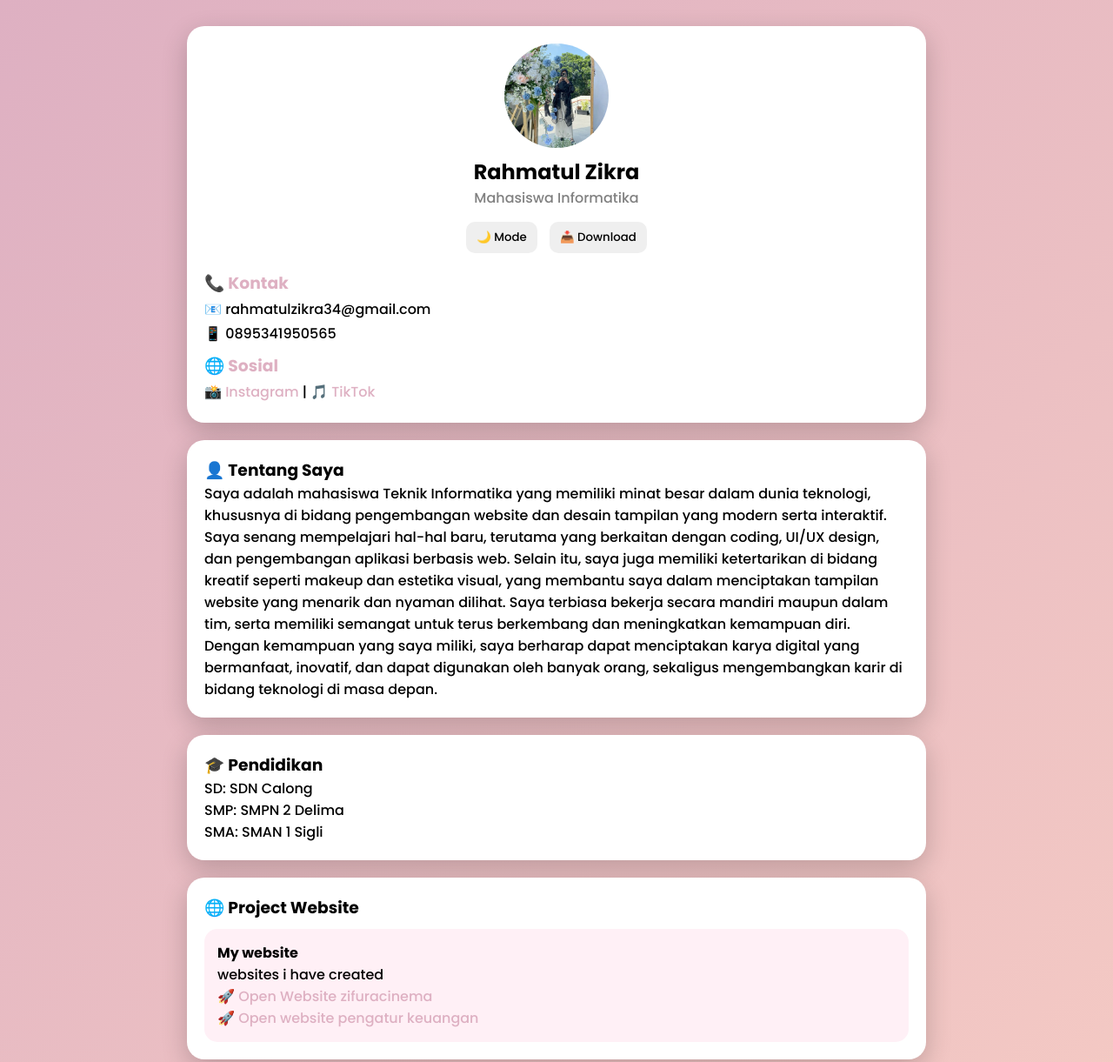
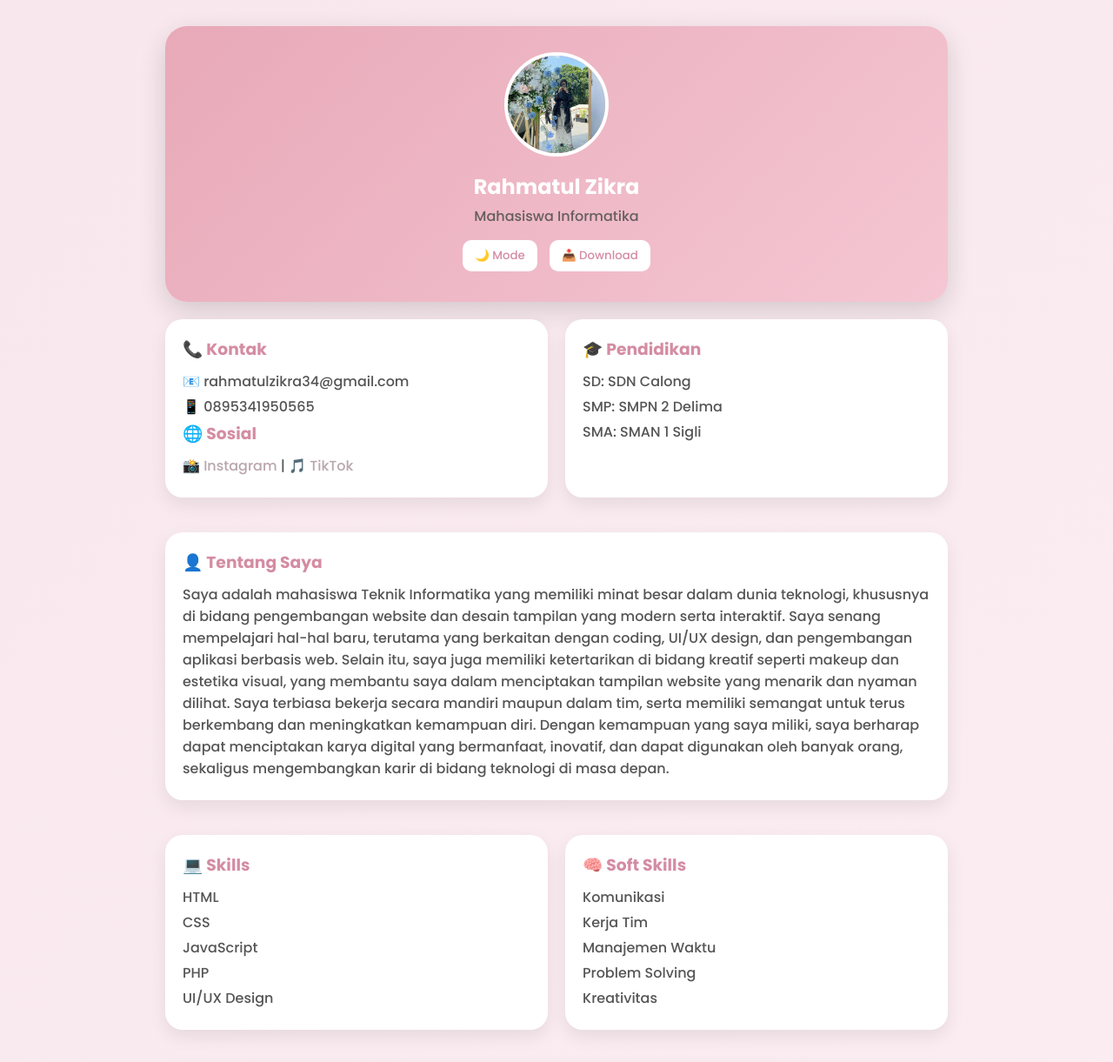
Before and after one commit to rahmatulzikra34-debug/profile, a plain HTML site: page index.html in a window 1280 px wide. Shown: the top 1221 px of the page at 87% size. Drawn offline with Linux system fonts and the light colour scheme.

Commit message:
Update index.html

```diff
--- a/index.html
+++ b/index.html
@@ -16,89 +16,113 @@
 }
 
 body{
-    background: linear-gradient(135deg,#deb0c2,#fad0c4);
+    background: linear-gradient(135deg,#f8e8ee,#fceff3);
     display:flex;
     justify-content:center;
     padding:30px;
 }
 
+/* CONTAINER */
 .cv{
-    width:850px;
+    width:900px;
 }
 
-/* CARD */
-.card{
-    background:white;
-    padding:20px;
-    border-radius:20px;
+/* HEADER */
+.header{
+    background: linear-gradient(135deg,#e8a9b8,#f5c6d3);
+    padding:30px;
+    border-radius:25px;
+    text-align:center;
+    color:white;
+    box-shadow:0 10px 30px rgba(0,0,0,0.15);
     margin-bottom:20px;
-    box-shadow:0 10px 30px rgba(0,0,0,0.2);
-    animation:fade 0.7s ease;
 }
 
-@keyframes fade{
-    from{opacity:0; transform:translateY(20px);}
-    to{opacity:1;}
-}
-
-/* PROFILE */
 .profile{
     width:120px;
     height:120px;
     border-radius:50%;
     object-fit:cover;
-    display:block;
-    margin:0 auto 10px;
+    border:4px solid white;
+    margin-bottom:10px;
 }
 
+/* CARD */
+.card{
+    background:#ffffff;
+    padding:20px;
+    border-radius:20px;
+    margin-bottom:20px;
+    box-shadow:0 8px 20px rgba(0,0,0,0.08);
+    transition:0.3s;
+}
+
+.card:hover{
+    transform:translateY(-5px);
+}
+
+/* GRID */
+.grid{
+    display:grid;
+    grid-template-columns:1fr 1fr;
+    gap:20px;
+}
+
+/* FULL WIDTH */
+.full{
+    grid-column:span 2;
+}
+
+/* TEXT */
 h2{
-    text-align:center;
+    font-weight:700;
 }
 
 .job{
-    text-align:center;
-    color:gray;
+    opacity:0.9;
     margin-bottom:10px;
+}
+
+h3{
+    margin-bottom:10px;
+    color:#d48ca3;
+}
+
+p{
+    margin:4px 0;
+    color:#555;
 }
 
 /* BUTTON */
 .btn-group{
-    text-align:center;
+    margin-top:10px;
 }
 
 .btn-group button{
     margin:5px;
-    padding:8px 12px;
+    padding:8px 14px;
     border:none;
     border-radius:10px;
-    background:#deb0c2
-    color:white;
+    background:white;
+    color:#d48ca3;
     cursor:pointer;
+    font-weight:500;
+    transition:0.3s;
 }
 
-/* INFO */
-.info{
-    margin-top:15px;
-}
-
-.info h3{
-    margin-top:10px;
-    color:#deb0c2
-}
-
-.info p{
-    margin:3px 0;
+.btn-group button:hover{
+    background:#ffe4ec;
 }
 
 /* LINK */
 a{
     text-decoration:none;
-    color:#deb0c2
+    color:#b9a6ac;
 }
 
 /* PROJECT */
 .project-box{
-    background:#fff0f6;
+    background:#fff5f8;
     padding:15px;
     border-radius:15px;
     margin-top:10px;
@@ -106,28 +130,25 @@ a{
 }
 
 .project-box:hover{
-    transform:scale(1.03);
-    box-shadow:0 10px 25px rgba(0,0,0,0.2);
-}
-
-.btn-project{
-    display:inline-block;
-    margin-top:10px;
-    padding:8px 15px;
-    border-radius:10px;
-    background:#deb0c2
-    color:white;
-    text-decoration:none;
+    transform:scale(1.02);
 }
 
 /* DARK MODE */
 .dark{
-    background:#121212;
+    background:#1a1a1a;
 }
 
 .dark .card{
-    background:#1e1e1e;
+    background:#2a2a2a;
     color:white;
+}
+
+.dark p{
+    color:#ccc;
+}
+
+.dark .header{
+    background: linear-gradient(135deg,#444,#222);
 }
 </style>
 </head>
@@ -136,11 +157,9 @@ a{
 
 <div class="cv">
 
-    <!-- CARD ATAS -->
-    <div class="card">
-        <!-- FIX FOTO DI SINI -->
+    <!-- HEADER -->
+    <div class="header">
         <img src="foto.png" class="profile">
-
         <h2>Rahmatul Zikra</h2>
         <p class="job">Mahasiswa Informatika</p>
 
@@ -148,29 +167,21 @@ a{
             <button onclick="darkMode()">🌙 Mode</button>
             <button onclick="downloadCV()">📥 Download</button>
         </div>
+    </div>
 
-        <div class="info">
+    <div class="grid">
+
+        <!-- KONTAK -->
+        <div class="card">
             <h3>📞 Kontak</h3>
             <p>📧 rahmatulzikra34@gmail.com</p>
             <p>📱 0895341950565</p>
 
             <h3>🌐 Sosial</h3>
             <p>
-                <!-- FIX LINK -->
-                <a href="https://www.instagram.com/_rahmatulzykra_?igsh=MTlycmJwdzhzOG9vcw==" target="_blank">📸 Instagram</a> |
-                <a href="https://www.tiktok.com/@_zykraa_?_r=1&_t=ZS-95gqxVNYH69" target="_blank">🎵 TikTok</a>
+                <a href="https://www.instagram.com/_rahmatulzykra_" target="_blank">📸 Instagram</a> |
+                <a href="https://www.tiktok.com/@_zykraa_" target="_blank">🎵 TikTok</a>
             </p>
-        </div>
-    </div>
-
-    <!-- TENTANG -->
-    <div class="card">
-        <h3>👤 Tentang Saya</h3>
-        <p>Saya adalah mahasiswa Teknik Informatika yang memiliki minat besar dalam dunia teknologi, khususnya di bidang pengembangan website dan desain tampilan yang modern serta interaktif. Saya senang mempelajari hal-hal baru, terutama yang berkaitan dengan coding, UI/UX design, dan pengembangan aplikasi berbasis web.
-
-Selain itu, saya juga memiliki ketertarikan di bidang kreatif seperti makeup dan estetika visual, yang membantu saya dalam menciptakan tampilan website yang menarik dan nyaman dilihat. Saya terbiasa bekerja secara mandiri maupun dalam tim, serta memiliki semangat untuk terus berkembang dan meningkatkan kemampuan diri.
-
-Dengan kemampuan yang saya miliki, saya berharap dapat menciptakan karya digital yang bermanfaat, inovatif, dan dapat digunakan oleh banyak orang, sekaligus mengembangkan karir di bidang teknologi di masa depan.</p>
         </div>
 
         <!-- PENDIDIKAN -->
@@ -181,24 +192,62 @@ Dengan kemampuan yang saya miliki, saya berharap dapat menciptakan karya digital
             <p>SMA: SMAN 1 Sigli</p>
         </div>
 
+        <!-- TENTANG -->
+        <div class="card full">
+            <h3>👤 Tentang Saya</h3>
+            <p>
+Saya adalah mahasiswa Teknik Informatika yang memiliki minat besar dalam dunia teknologi, khususnya di bidang pengembangan website dan desain tampilan yang modern serta interaktif. Saya senang mempelajari hal-hal baru, terutama yang berkaitan dengan coding, UI/UX design, dan pengembangan aplikasi berbasis web.
+
+Selain itu, saya juga memiliki ketertarikan di bidang kreatif seperti makeup dan estetika visual, yang membantu saya dalam menciptakan tampilan website yang menarik dan nyaman dilihat. Saya terbiasa bekerja secara mandiri maupun dalam tim, serta memiliki semangat untuk terus berkembang dan meningkatkan kemampuan diri.
+
+Dengan kemampuan yang saya miliki, saya berharap dapat menciptakan karya digital yang bermanfaat, inovatif, dan dapat digunakan oleh banyak orang, sekaligus mengembangkan karir di bidang teknologi di masa depan.
+            </p>
+        </div>
+
+        <!-- SKILLS -->
+        <div class="card">
+            <h3>💻 Skills</h3>
+            <p>HTML</p>
+            <p>CSS</p>
+            <p>JavaScript</p>
+            <p>PHP</p>
+            <p>UI/UX Design</p>
+        </div>
+
+        <!-- SOFT SKILLS -->
+        <div class="card">
+            <h3>🧠 Soft Skills</h3>
+            <p>Komunikasi</p>
+            <p>Kerja Tim</p>
+            <p>Manajemen Waktu</p>
+            <p>Problem Solving</p>
+            <p>Kreativitas</p>
+        </div>
+
         <!-- PROJECT -->
-    <div class="card">
+        <div class="card full">
             <h3>🌐 Project Website</h3>
 
             <div class="project-box">
-            <h4> My website</h4>
+                <h4>My website</h4>
                 <p>websites i have created</p>
 
                 <a href="https://rahmatulzikra34-debug.github.io/zifuracinema/" target="_blank">
                     🚀 Open Website zifuracinema
-</a>
-
-<br>
+                </a><br>
 
                 <a href="https://rahmatulzikra34-debug.github.io/project2/" target="_blank">
                     🚀 Open website pengatur keuangan
                 </a>
             </div>
+        </div>
+
+        <!-- PENGALAMAN -->
+        <div class="card full">
+            <h3>🏆 Pengalaman</h3>
+            <p>• Membuat website pengatur keuangan mahasiswa</p>
+            <p>• Membuat website streaming berbasis YouTube</p>
+            <p>• Mengembangkan tampilan UI website modern</p>
         </div>
 
         <!-- HOBI -->
@@ -233,12 +282,32 @@ Dengan kemampuan yang saya miliki, saya berharap dapat menciptakan karya digital
             <p>Queen of Tears, Twenty Five Twenty One, My Demon, Duty After School, Hometown Cha-Cha-Cha</p>
         </div>
 
+        <!-- BAHASA -->
+        <div class="card">
+            <h3>🌍 Bahasa</h3>
+            <p>Bahasa Indonesia (Aktif)</p>
+            <p>Bahasa Inggris (Dasar)</p>
+        </div>
+
+        <!-- SERTIFIKAT -->
+        <div class="card">
+            <h3>📜 Sertifikat</h3>
+            <p>Coming soon...</p>
+        </div>
+
+        <!-- GOALS -->
+        <div class="card full">
+            <h3>🎯 Career Goals</h3>
+            <p>Menjadi Web Developer profesional yang mampu menciptakan website modern, interaktif, dan bermanfaat bagi banyak orang.</p>
+        </div>
+
         <!-- QUOTES -->
-    <div class="card">
+        <div class="card full">
             <h3>💖 Quotes</h3>
             <p>"Mustahil Tuhan membawamu sejauh ini hanya untuk gagal"</p>
         </div>
 
+    </div>
 </div>
 
 <script>
```
Lines whose indentation alone changed are shown as unchanged.
